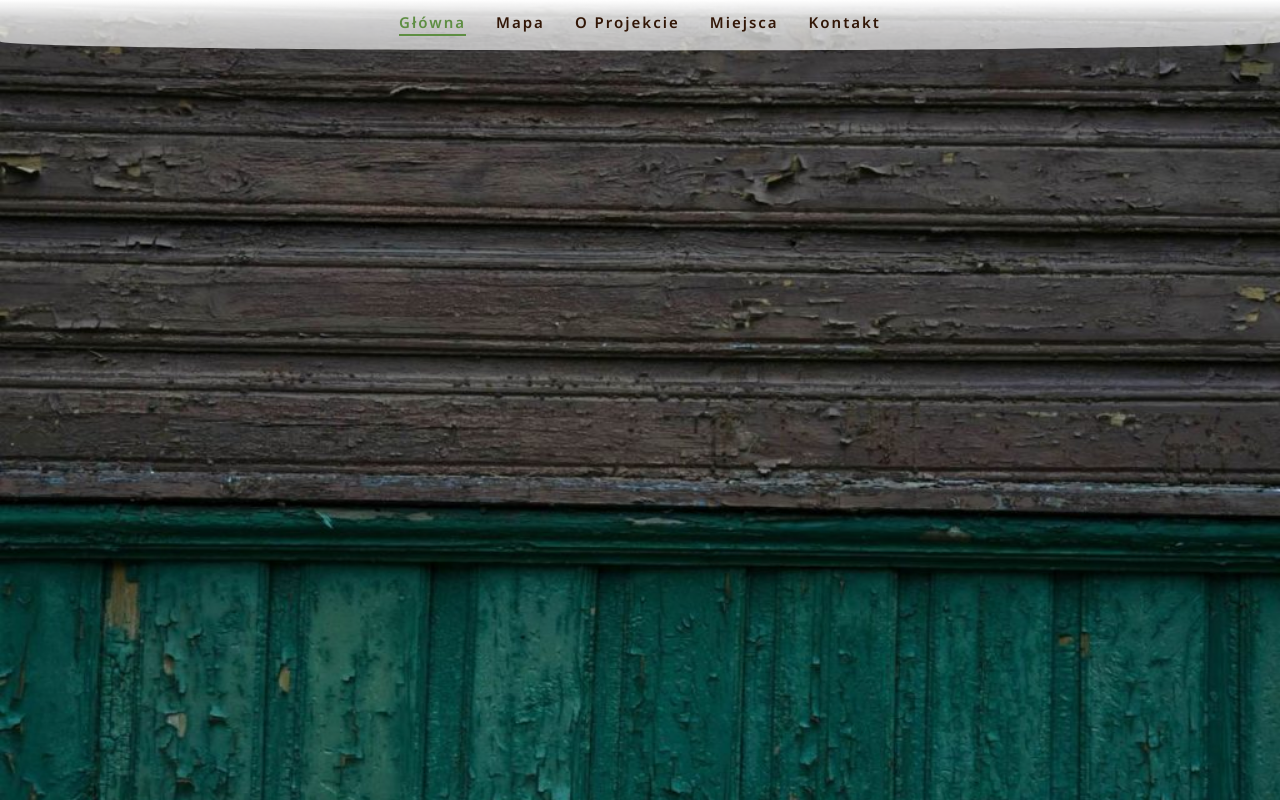
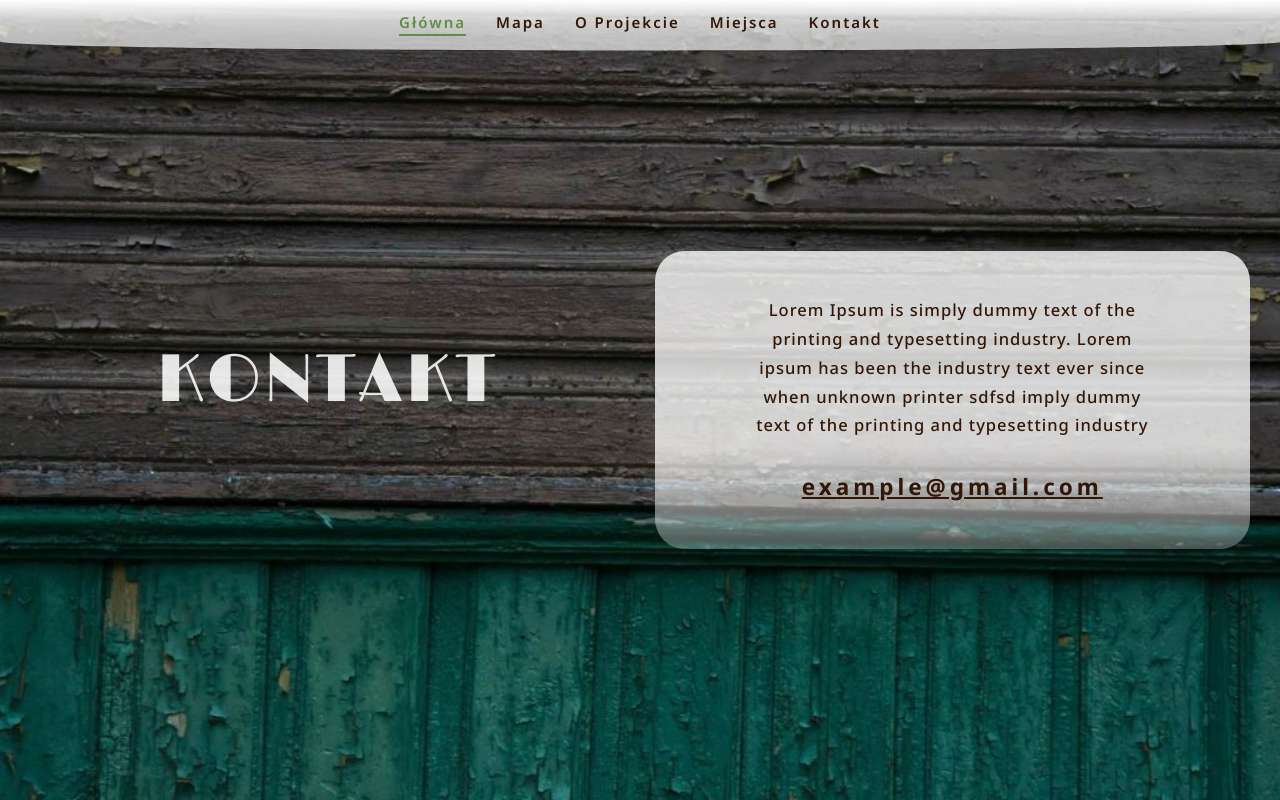
Before and after one commit to MacJ13/linia-otw-maps, a React (Vite) app: page /contact in a window 1280 px wide. Built offline with nearby package versions, Linux system fonts and the light colour scheme.

Commit message:
Add content element to Contact component

```diff
--- a/src/pages/contact/index.tsx
+++ b/src/pages/contact/index.tsx
@@ -2,7 +2,27 @@
 import style from "./Contact.module.scss";
 
 const Contact = () => {
-  return <div className={style.contact}></div>;
+  return (
+    <div className={style.contact}>
+      <div className={style.content}>
+        <div className={style.header}>
+          <h1 className={style.h1}>Kontakt</h1>
+        </div>
+
+        <div className={style.wrapper}>
+          <p className={style.p}>
+            Lorem Ipsum is simply dummy text of the printing and typesetting
+            industry. Lorem ipsum has been the industry text ever since when
+            unknown printer sdfsd imply dummy text of the printing and
+            typesetting industry
+          </p>
+          <div className={style.mail}>
+            <strong>example@gmail.com</strong>
+          </div>
+        </div>
+      </div>
+    </div>
+  );
 };
 
 export default Contact;
```
